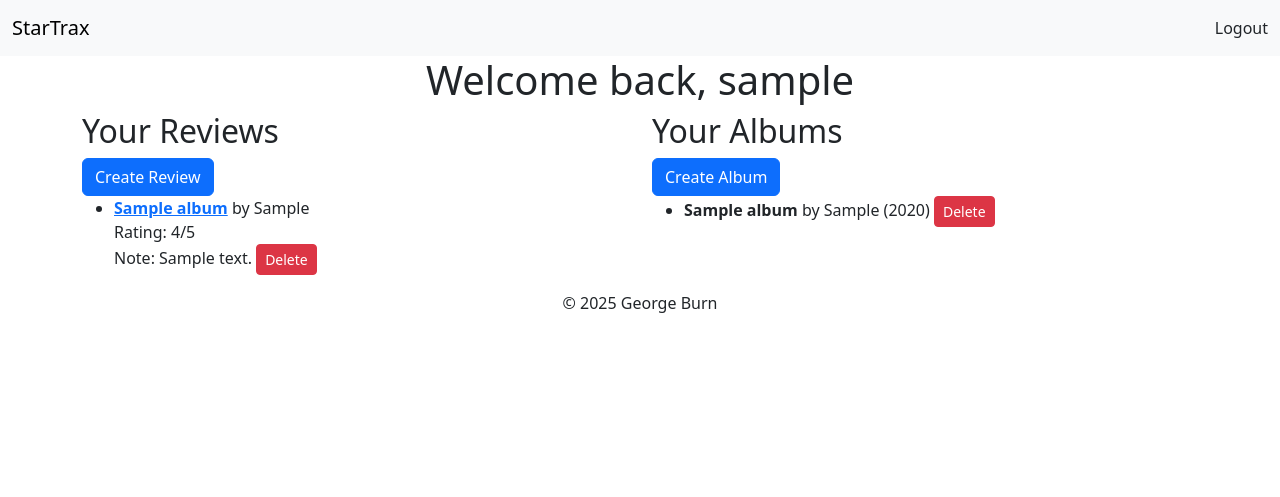
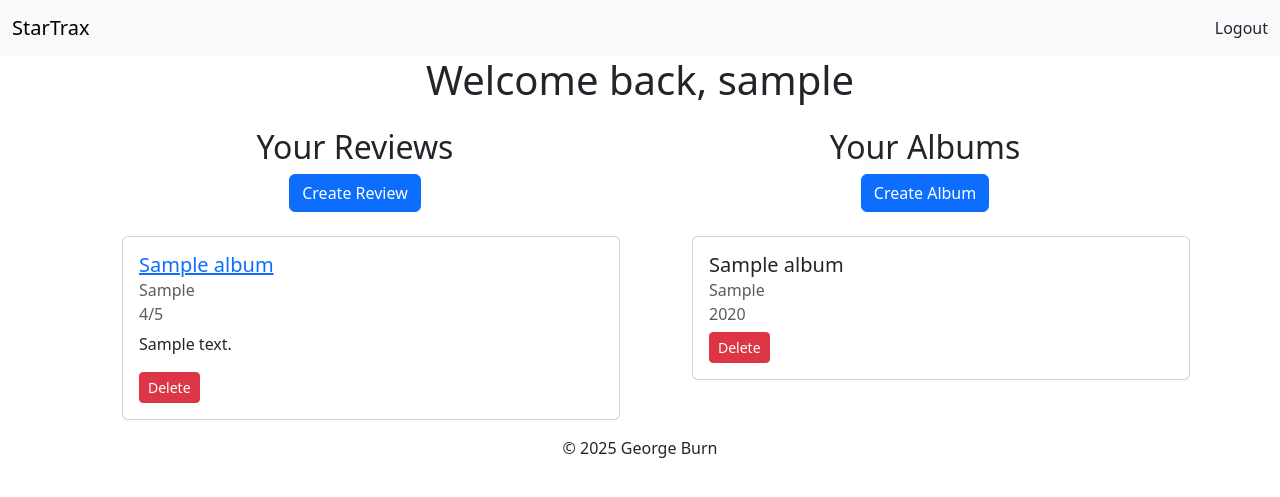
Before and after one commit to Georgeburn94/startrax, a Django app: page / in a window 1280 px wide. Shown: the top 497 px of the page. Run offline with Django 4.2, Linux system fonts and the light colour scheme; a user stored in the database is signed in; tables that the repository leaves empty hold one stand-in row (values such as "Sample post").

Commit message:
add: bootstrap cards on homepage

```diff
--- a/config/settings.py
+++ b/config/settings.py
@@ -30,7 +30,7 @@ SECRET_KEY = os.environ.get("SECRET_KEY")
 # SECURITY WARNING: don't run with debug turned on in production!
 DEBUG = True
 
-ALLOWED_HOSTS = ['localhost']
+ALLOWED_HOSTS = ['localhost', '127.0.0.1']
 
 LOGIN_REDIRECT_URL = '/'
 
--- a/startrax/templates/review_list.html
+++ b/startrax/templates/review_list.html
@@ -7,7 +7,7 @@
     {% if user.is_authenticated %}
     <div class="row">
         <div class="col-12">
-            <h1 class="text-center">Welcome back, {{ user.username }}</h1>
+            <h1 class="text-center mb-4">Welcome back, {{ user.username }}</h1>
         </div>
     </div>
 
@@ -15,20 +15,25 @@
     <!-- Display user reviews -->
     <div class="row">
         <div class="col-lg-6">
-            <h2>Your Reviews</h2>
-            <a href="{% url 'review_create' %}" class="btn btn-primary">Create Review</a>
+            <h2 class="text-center">Your Reviews</h2>
+            <div class="d-flex justify-content-center mb-4"><a href="{% url 'review_create' %}"
+                    class="btn btn-primary">Create Review</a></div>
             {% if user_reviews %}
             <ul>
                 {% for review in user_reviews %}
-                <li>
-                    <strong><a href="{% url 'review_detail' review.pk %}">{{ review.album.name }}</a></strong> by
-                    {{ review.album.artist }}<br>
-                    Rating: {{ review.star_rating }}/5<br>
-                    {% if review.note %}
-                    Note: {{ review.note }}
-                    <a href="{% url 'review_delete' review.pk %}" class="btn btn-danger btn-sm">Delete</a>
-                    {% endif %}
-                </li>
+
+                <div class="card my-2 mx-2">
+                    <div class="card-body">
+                        <a href="{% url 'review_detail' review.pk %}">
+                            <h5 class="card-title">{{ review.album.name }}</h4>
+                        </a>
+                        <h6 class="card-subtitle mb-2 text-body-secondary">{{ review.album.artist }}</h5>
+                        <h6 class="card-subtitle mb-2 text-body-secondary">{{ review.star_rating }}/5</h6>
+                        <p class="card-text">{{ review.note }}</p>
+                        <a href="{% url 'review_delete' review.pk %}" class="btn btn-danger btn-sm">Delete</a>
+                    </div>
+                </div>
+
                 {% endfor %}
             </ul>
         </div>
@@ -40,14 +45,28 @@
 
     <!-- Display User Albums -->
     <div class="col-lg-6">
-        <h2>Your Albums</h2>
-        <a href="{% url 'album_create' %}" class="btn btn-primary">Create Album</a>
+        <h2 class="text-center">Your Albums</h2>
+        <div class="d-flex justify-content-center mb-4"><a href="{% url 'album_create' %}"
+                class="btn btn-primary">Create
+                Album</a>
+        </div>
         <ul>
             {% for album in albums %}
-            <li>
+
+            <div class="card my-2 mx-2">
+                <div class="card-body">
+                    <h5 class="card-title">{{ album.name }}</h4>
+                    <h6 class="card-subtitle mb-2 text-body-secondary">{{ album.artist }}</h5>
+                    <h6 class="card-subtitle mb-2 text-body-secondary">{{ album.year }}</h6>
+                    <a href="{% url 'album_delete' album.pk %}" class="btn btn-danger btn-sm">Delete</a>
+                </div>
+            </div>
+
+
+            <!-- <li>
                 <strong>{{ album.name }}</strong> by {{ album.artist }} ({{ album.year }})
                 <a href="{% url 'album_delete' album.pk %}" class="btn btn-danger btn-sm">Delete</a>
-            </li>
+            </li> -->
             {% endfor %}
         </ul>
     </div>
```
